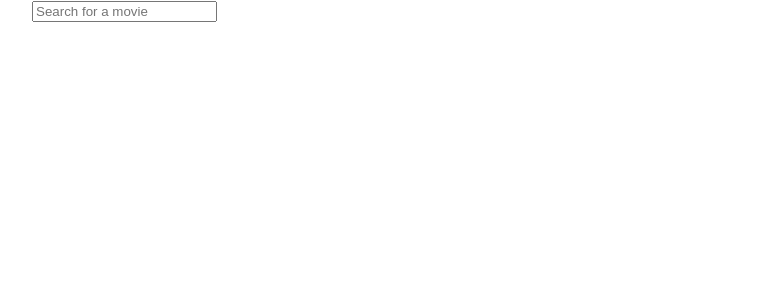
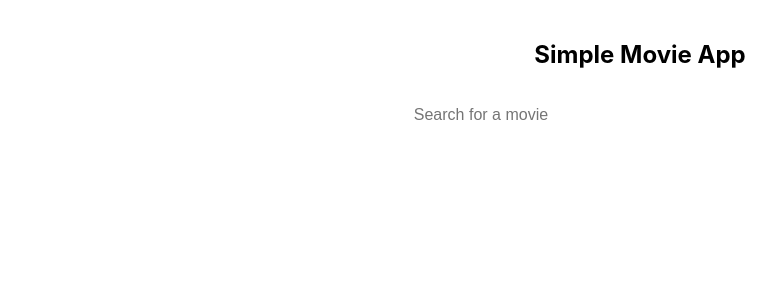
Before and after one commit to owonwo/simple-movie-db, a Next.js app: page / in a window 1280 px wide. Shown: the top 300 px of the page, without its empty margins (0-776 px from the left). Built offline with nearby package versions, Linux system fonts and the light colour scheme.

Commit message:
Improvement(UI): Added layout structure

```diff
--- a/components/MovieCard.tsx
+++ b/components/MovieCard.tsx
@@ -5,8 +5,24 @@ import { Movie } from "../libs/types";
 
 export const MovieCard: React.FC<{ movie: Movie }> = ({ movie }) => {
   return (
-    <Link key={movie.id} href={`/movie/${movie.id}`}>
-      <div style={{ width: 220, height: 330 }}>
+    <Link
+      key={movie.id}
+      href={`/movie/${movie.id}`}
+      style={{
+        display: "inline-flex",
+        flexDirection: "column",
+        width: 246,
+        border: "solid 1px #444",
+        padding: 8,
+      }}
+    >
+      <div
+        style={{
+          width: 220,
+          height: 330,
+          margin: 4,
+        }}
+      >
         {movie.poster_path ? (
           <Image
             src={movie.getPosterPath()}
@@ -15,9 +31,20 @@ export const MovieCard: React.FC<{ movie: Movie }> = ({ movie }) => {
             height={330}
           />
         ) : (
-          <>
-            No Image <br /> Available
-          </>
+          <div
+            style={{
+              width: 220,
+              height: 330,
+              display: "flex",
+              background: "#222",
+              justifyContent: "center",
+              alignItems: "center",
+            }}
+          >
+            <span style={{ textAlign: "center" }}>
+              No Image <br /> Available
+            </span>
+          </div>
         )}
       </div>
 
--- a/pages/_app.tsx
+++ b/pages/_app.tsx
@@ -1,6 +1,11 @@
-import '../styles/globals.css'
-import type { AppProps } from 'next/app'
+import "../styles/globals.css";
+import type { AppProps } from "next/app";
+import { SWRConfig } from "swr";
 
 export default function App({ Component, pageProps }: AppProps) {
-  return <Component {...pageProps} />
+  return (
+    <SWRConfig>
+      <Component {...pageProps} />
+    </SWRConfig>
+  );
 }
--- a/pages/index.tsx
+++ b/pages/index.tsx
@@ -27,6 +27,7 @@ export default function Home() {
   const handleSearch = React.useCallback(
     debounce(({ target }) => {
       setMovies([]);
+      setResultMeta({ page: 1, totalPage: 1 });
       setSearchStr(target.value.trim());
     }, 500),
     []
@@ -44,15 +45,31 @@ export default function Home() {
     if (isArray(data?.results)) {
       setMovies((arr) => arr.concat(MovieFactory.collection(data.results)));
     }
-  }, [data?.page]);
+  }, [String(searchStr + data?.page)]);
 
   return (
     <div className={styles.container}>
-      <section>
+      <section
+        style={{
+          display: "flex",
+          flexDirection: "column",
+          alignItems: "center",
+        }}
+      >
+        <br />
+        <h1>Simple Movie App</h1>
         <input
           type={"text"}
           placeholder={"Search for a movie"}
           onChange={handleSearch}
+          style={{
+            margin: "0 auto 24px",
+            border: "solid 1px white",
+            padding: 16,
+            fontSize: 16,
+            borderRadius: 12,
+            width: "max(200px, 40%)",
+          }}
         />
         <br />
         {!isEmpty(searchStr) && isLoading && <span>Fetching results...</span>}
@@ -63,9 +80,18 @@ export default function Home() {
           <p>No Result found</p>
         )}
 
-        {movies.map((movie) => (
-          <MovieCard movie={movie} />
-        ))}
+        <div
+          style={{
+            display: "flex",
+            flexWrap: "wrap",
+            justifyContent: "center",
+            gap: 24,
+          }}
+        >
+          {movies.map((movie) => (
+            <MovieCard key={movie.id} movie={movie} />
+          ))}
+        </div>
 
         {!isEmpty(movies) && (
           <LoadMore
--- a/pages/movie/[id].tsx
+++ b/pages/movie/[id].tsx
@@ -1,16 +1,16 @@
 import React from "react";
+import Image from "next/image";
+import { GetServerSideProps } from "next";
 import { fetcher, getMovie } from "../../libs/api";
 import { MovieFactory } from "../../libs/factories";
 import { Movie, MovieAttributes } from "../../libs/types";
-import { GetServerSideProps } from "next";
-import Image from "next/image";
 
 export default function MoviePage({
   movie: movie_,
 }: {
   movie: Movie & MovieAttributes;
 }) {
-  const movie = MovieFactory.create(movie_);
+  const movie = MovieFactory.create<Movie & MovieAttributes>(movie_);
 
   return (
     <div>
```
